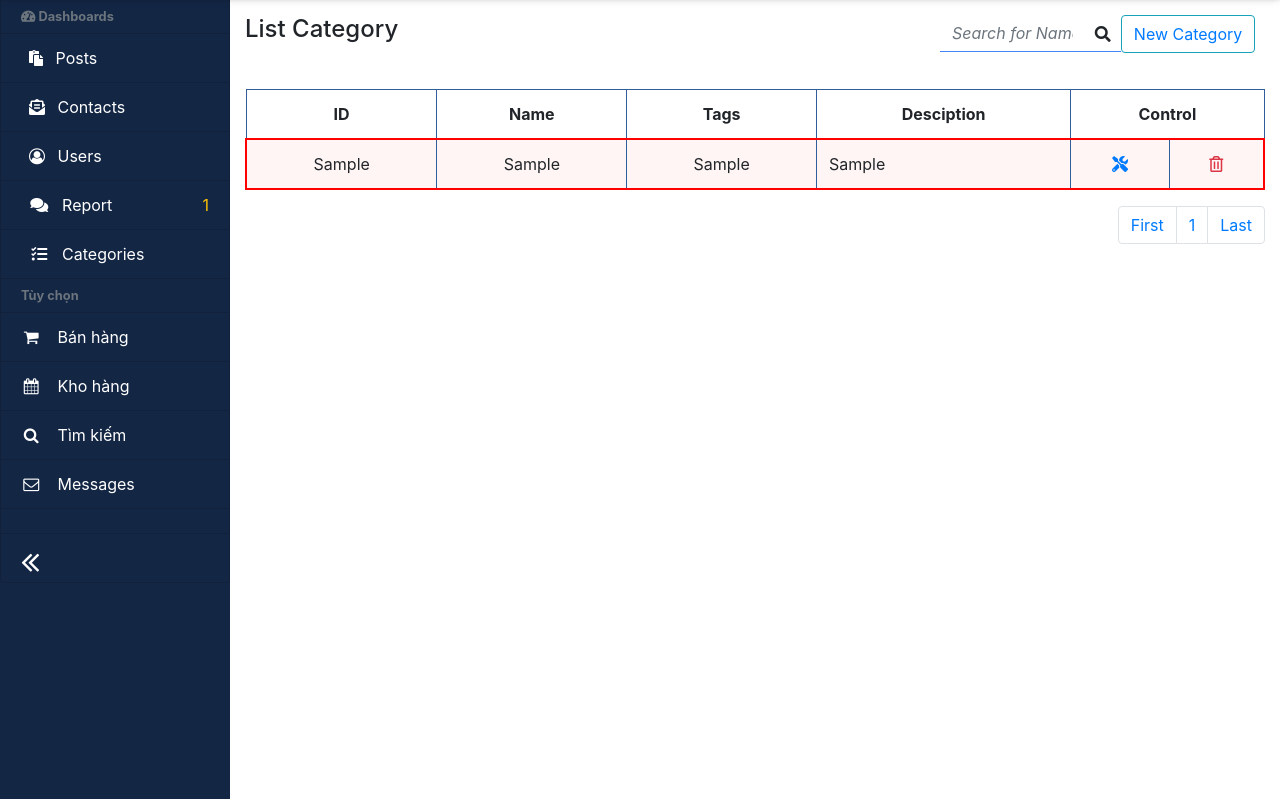
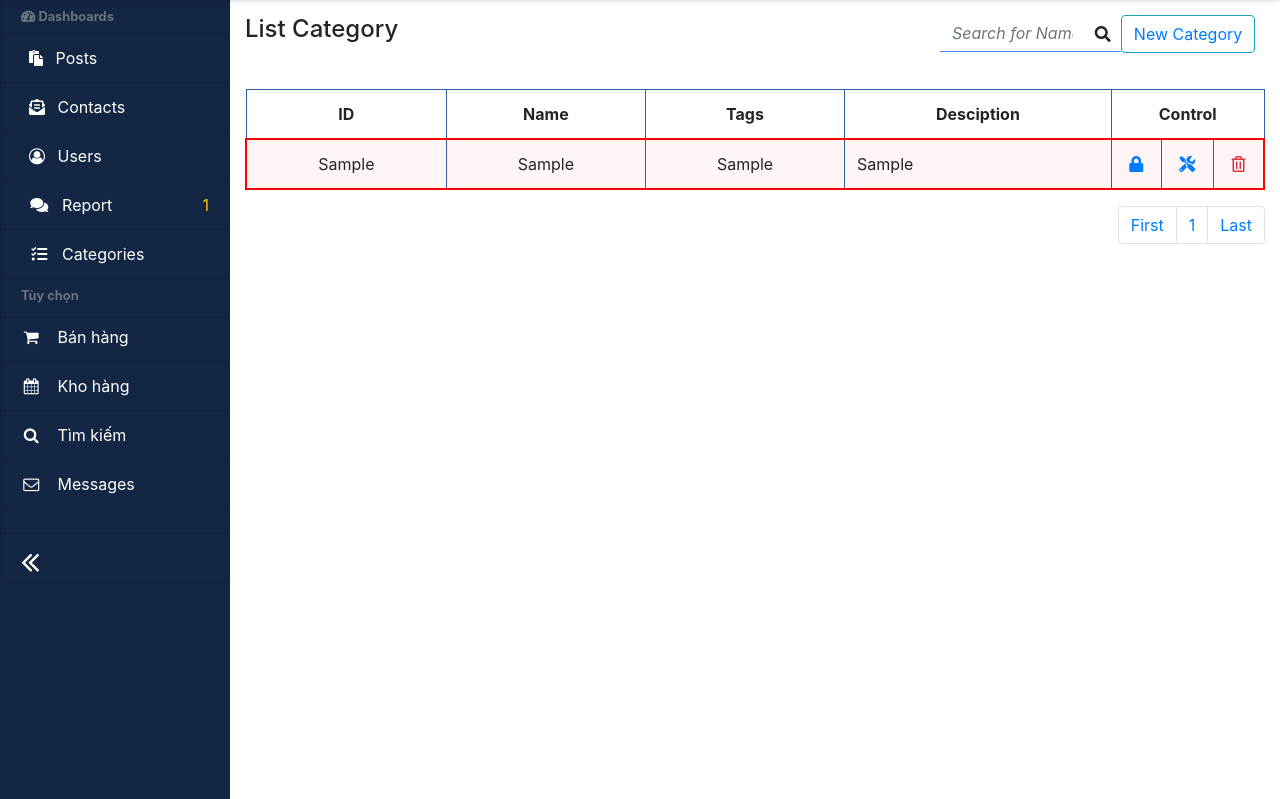
Before and after one commit to nguyenquan28/Nikki-Bogs, a PHP site: template views/admin/category.php in a window 1280 px wide. Shown: the part 49-848 px from the top of the page. Run offline with PHP 8.4, Linux system fonts and the light colour scheme; the template is opened without the code that fills it: most values are stand-ins (such as "Sample title", 1, 10 or a date in 2020); data that the repository does not hold is empty; some libraries are stand-ins or nearby versions.

Commit message:
end day 22/08

```diff
--- a/views/admin/category.php
+++ b/views/admin/category.php
@@ -56,8 +56,7 @@ require __DIR__ . '/ins-admin/headerAdmin.php';
                             <th class="text-center" scope="col">Name</th>
                             <th class="text-center" scope="col">Tags</th>
                             <th class="text-center" scope="col">Desciption</th>
-                            <th class="text-center" colspan="2">Control</th>
-
+                            <th class="text-center" style="width: 15%;"  colspan="3">Control</th>
                         </tr>
                     </thead>
                     <tbody>
@@ -70,6 +69,7 @@ require __DIR__ . '/ins-admin/headerAdmin.php';
                                 <td class="text-center"><?= $value['1'] ?></td>
                                 <td class="text-center"><?= $value['2'] ?></td>
                                 <td><?= $value['4'] ?></td>
+                                <td class="text-center" title="Update"><a href="./index.php?c=category&a=editStatus&id=<?= $value['0'] ?>&status=<?= $value['5'] ?>"><?= ($value['5'] == 0 ) ? '<i class="fas fa-unlock"></i>' : '<i class="fas fa-lock"></i>' ; ?></a></td>
                                 <td class="text-center" title="Update"><a href="./index.php?c=category&a=editStatus&id=<?= $value['0'] ?>&status=<?= $value['5'] ?>"><i class="fas fa-tools"></i></a></td>
                                 <td class="text-center" title="Delete"><a href="./index.php?c=category&a=delCat&id=<?= $value['0'] ?>"><i class="far fa-trash-alt text-danger"></i></a></td>
                             </tr>
--- a/views/admin/user.php
+++ b/views/admin/user.php
@@ -67,8 +67,8 @@ require __DIR__.'/ins-admin/headerAdmin.php';
                                 <td class="text-center" ><?= $value['2'] ?></td>
                                 <td class="text-center" ><?php if($value['4']) echo 'Man'; else echo 'Woman'; ?></td>
                                 <td class="text-center" ><?= date('d-M-Y', strtotime($value['5'])) ?></td>
-                                <td class="text-center" title="Cập nhật"><a href="./index.php?c=user&a=editStatus&id=<?= $value['0'] ?>&status=<?= $value['6']?>"> <?= ($value['6'] == 0 ) ? '<i class="fas fa-lock"></i>' : '<i class="fas fa-unlock"></i>' ; ?> </a></td>
-                                <td class="text-center" title="Xóa"><a href="./index.php?c=user&a=delUser&id=<?= $value['0'] ?>"><i class="far fa-trash-alt text-danger"></i></a></td>
+                                <td class="text-center" title="Change"><a href="./index.php?c=user&a=editStatus&id=<?= $value['0'] ?>&status=<?= $value['6']?>"> <?= ($value['6'] == 0 ) ? '<i class="fas fa-unlock"></i>' : '<i class="fas fa-lock"></i>' ; ?> </a></td>
+                                <td class="text-center" title="Delete"><a href="./index.php?c=user&a=delUser&id=<?= $value['0'] ?>"><i class="far fa-trash-alt text-danger"></i></a></td>
                             </tr>
                         <?php
                             }
```
